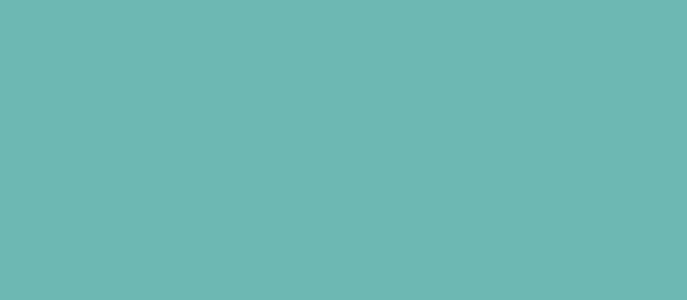
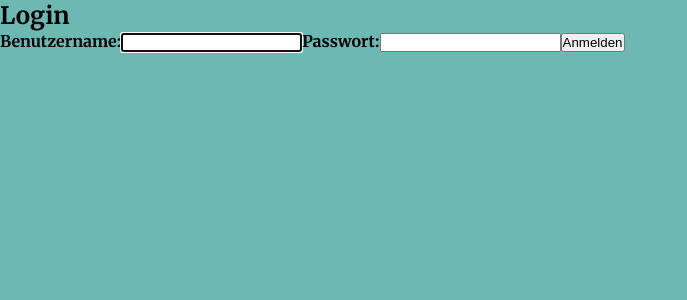
Before and after one commit to oje-edu/Halle77Dyno, a React (Create React App) app in the folder client/: page /login in a window 1280 px wide. Before the commit this address had no page. Shown: the top 300 px of the page, without its empty margins (0-687 px from the left). Built offline with nearby package versions, Linux system fonts and the light colour scheme.

Commit message:
changed api url

```diff
--- a/client/src/App.js
+++ b/client/src/App.js
@@ -1,6 +1,7 @@
 import { BrowserRouter as Router, Routes, Route } from "react-router-dom";
 import Map from "./pages/Map";
 import Episodes from "./pages/Episodes";
+import Login from "./components/Login";
 import Cars from "./pages/Cars";
 
 import "./App.css";
@@ -10,6 +11,7 @@ export default function App() {
     <>
       <Router>
         <Routes>
+          <Route path="/login" element={<Login />} />
           <Route path="/autos" element={<Cars />} />
           <Route path="/episoden" element={<Episodes />} />
           <Route path="/" element={<Map />} />
--- /dev/null
+++ b/client/src/api/axios.js
@@ -0,0 +1,7 @@
+import axios from "axios";
+
+export default axios.create({
+  baseURL: "https://halle77api.oje.guru/api",
+  //baseURL: "http://localhost:8000/api",
+  withCredentials: true,
+});
--- a/client/src/components/Header.js
+++ b/client/src/components/Header.js
@@ -20,6 +20,9 @@ const Header = () => {
         >
           Shop
         </a>
+        {/* <a href="/login" target="_blank" rel="noopener noreferrer">
+          Login
+        </a> */}
       </div>
     </div>
   );
--- /dev/null
+++ b/client/src/components/Login.js
@@ -0,0 +1,119 @@
+import { useRef, useState, useEffect, useContext } from "react";
+import AuthContext from "../context/AuthProvider";
+
+import axios from "../api/axios";
+const LOGIN_URL = "/login";
+const LOGOUT_URL = "/logout";
+
+const Login = () => {
+  const { setAuth } = useContext(AuthContext);
+  const userRef = useRef();
+  const errRef = useRef();
+
+  const [user, setUser] = useState("");
+  const [pwd, setPwd] = useState("");
+  const [errMsg, setErrMsg] = useState("");
+  const [success, setSuccess] = useState(false);
+
+  useEffect(() => {
+    userRef.current.focus();
+  }, []);
+
+  useEffect(() => {
+    setErrMsg("");
+  }, [user, pwd]);
+
+  const handleLogout = async (e) => {
+    e.preventDefault();
+    try {
+      await axios.post(LOGOUT_URL);
+      setAuth({});
+    } catch (err) {
+      console.log(err);
+    }
+  };
+
+  const handleSubmit = async (e) => {
+    e.preventDefault();
+    try {
+      const response = await axios.post(
+        LOGIN_URL,
+        JSON.stringify({ email: user, password: pwd }),
+        {
+          headers: {
+            "Content-Type": "application/json",
+            "Access-Control-Allow-Origin": "*",
+            "Access-Control-Allow-Credentials": true,
+          },
+          withCredentials: true,
+        }
+      );
+      // console.log(JSON.stringify(response?.data));
+
+      const accessToken = response?.data?.accessToken;
+      // const roles = response?.data?.roles;
+      setAuth({ user, pwd, accessToken });
+      setUser("");
+      setPwd("");
+      setSuccess(true);
+    } catch (err) {
+      if (!err.response) {
+        setErrMsg("Keine Verbindung zum Server");
+      } else if (err.response?.status === 400) {
+        setErrMsg("Benutzername oder Passwort falsch");
+      } else if (err.response?.status === 401) {
+        setErrMsg("Nicht angemeldet");
+      } else {
+        setErrMsg("Anmeldung fehlgeschlagen");
+      }
+      errRef.current.focus();
+    }
+  };
+
+  return (
+    <>
+      {success ? (
+        <section>
+          <h1>Du bist angemeldet</h1>
+          <form onSubmit={handleLogout}>
+            <button>Logout</button>
+          </form>
+        </section>
+      ) : (
+        <section>
+          <p
+            ref={errRef}
+            className={errMsg ? "errmsg" : "offscreen"}
+            aria-live="assertive"
+          >
+            {errMsg}
+          </p>
+          <h1>Login</h1>
+          <form onSubmit={handleSubmit}>
+            <label htmlFor="email">Benutzername:</label>
+            <input
+              ref={userRef}
+              type="email"
+              id="email"
+              autoComplete="off"
+              onChange={(e) => setUser(e.target.value)}
+              value={user}
+              required
+            />
+            <label htmlFor="password">Passwort:</label>
+            <input
+              type="password"
+              id="password"
+              onChange={(e) => setPwd(e.target.value)}
+              value={pwd}
+              required
+            />
+            <button>Anmelden</button>
+          </form>
+        </section>
+      )}
+    </>
+  );
+};
+
+export default Login;
--- /dev/null
+++ b/client/src/context/AuthProvider.js
@@ -0,0 +1,15 @@
+import { createContext, useState } from "react";
+
+const AuthContext = createContext({});
+
+export const AuthProvider = ({ children }) => {
+  const [auth, setAuth] = useState({});
+
+  return (
+    <AuthContext.Provider value={{ auth, setAuth }}>
+      {children}
+    </AuthContext.Provider>
+  );
+};
+
+export default AuthContext;
--- a/client/src/index.js
+++ b/client/src/index.js
@@ -1,14 +1,17 @@
-import React from 'react';
-import ReactDOM from 'react-dom';
-import './index.css';
-import App from './App';
-import reportWebVitals from './reportWebVitals';
+import React from "react";
+import ReactDOM from "react-dom";
+import "./index.css";
+import App from "./App";
+import { AuthProvider } from "./context/AuthProvider";
+import reportWebVitals from "./reportWebVitals";
 
 ReactDOM.render(
   <React.StrictMode>
-    <App />
+    <AuthProvider>
+      <App />
+    </AuthProvider>
   </React.StrictMode>,
-  document.getElementById('root')
+  document.getElementById("root")
 );
 
 // If you want to start measuring performance in your app, pass a function
--- a/client/src/pages/Episodes.js
+++ b/client/src/pages/Episodes.js
@@ -1,14 +1,14 @@
 import { useState, useEffect } from "react";
-import axios from "axios";
+import axios from "../api/axios";
 import Header from "../components/Header";
 import Footer from "../components/Footer";
 
-const baseURL = "https://halle77.oje.guru/api/episodes";
+const EPISODES_URL = "/episodes";
 
 const Episodes = () => {
   const [episodes, setEpisodes] = useState(null);
   useEffect(() => {
-    axios.get(baseURL).then((response) => {
+    axios.get(EPISODES_URL).then((response) => {
       setEpisodes(response.data);
       //console.log(response.data);
     });
--- a/client/src/pages/Map.js
+++ b/client/src/pages/Map.js
@@ -1,18 +1,19 @@
 import { useEffect, useState } from "react";
-import axios from "axios";
 import { MapContainer, Marker, Popup, TileLayer } from "react-leaflet";
 import { Icon } from "leaflet";
 import Header from "../components/Header";
 import Footer from "../components/Footer";
 
-const baseURL = "https://halle77.oje.guru/api/plates";
+import axios from "../api/axios";
+const PLATES_URL = "/plates";
+
 const position = [51.1657065, 10.452764000000002];
 const halle77 = [51.507372, 7.491431];
 
 const Map = () => {
   const [plates, setPlates] = useState(null);
   useEffect(() => {
-    axios.get(baseURL).then((response) => {
+    axios.get(PLATES_URL).then((response) => {
       setPlates(response.data);
       //console.log(response.data);
     });
```
